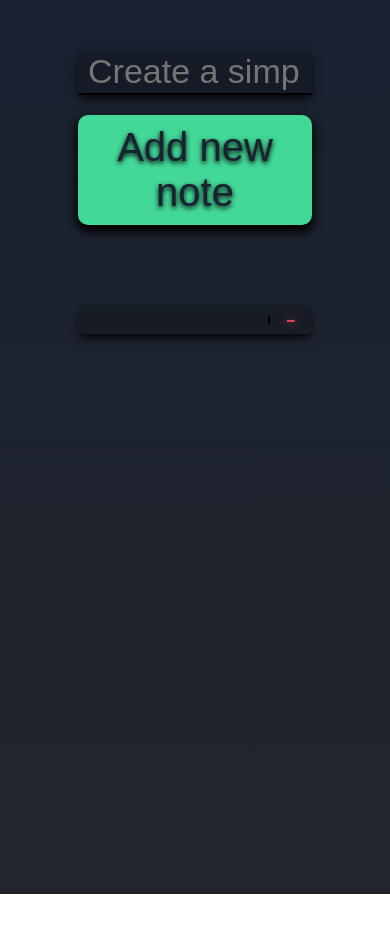
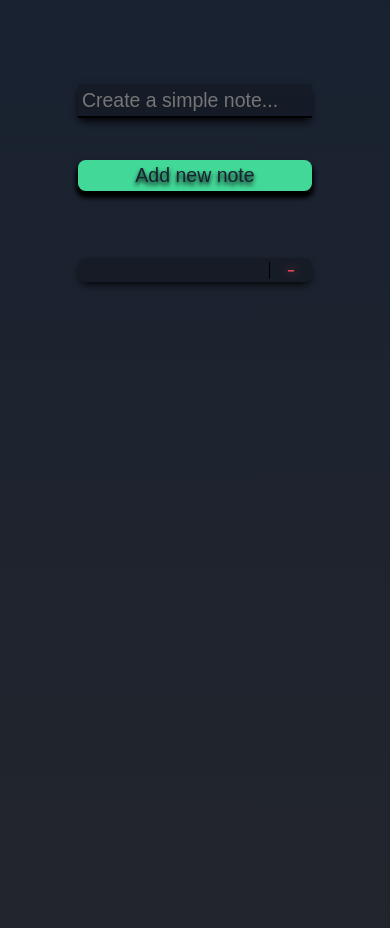
Before and after one commit to M-Moryc/ToDo, a React (Create React App) app: page / in a window 390 px wide. Before the commit the page ends 894 px from the top, so only its background shows below. Built offline with nearby package versions, Linux system fonts and the light colour scheme.

Commit message:
make the app more responsive

```diff
--- a/src/notes/notes.module.css
+++ b/src/notes/notes.module.css
@@ -2,30 +2,30 @@
     display: flex;
     flex-direction: column;
     font-family: Arial, Helvetica, sans-serif;
-    margin: 50px 0 50px 0;
+    margin: 10vh 0 1vh 0;
 }
 .addnote_box input {
     background-color: rgba(0,0,0,0.2);
-    padding: 2px 10px;
+    padding: 0.5vh 1vw;
     border: none;
-    border-bottom: 2px solid black;
-    box-shadow: 0px 5px 10px -2px black;
-    font-size: 34px;
+    border-bottom: 0.3vh solid black;
+    box-shadow: 0px 0.5vh 1vh -0.2vh black;
+    font-size: 5vw;
     color: whitesmoke;
 }
 .addnote_box input:hover {
     cursor: pointer;
 }
 .addnote_box button {
-    margin: 20px 0;
+    margin: 5vh 0;
     border: none;
     background-color: #42d897/*#E14658*/;
-    box-shadow: 0px 5px 10px 2px black;
-    border-radius: 10px;
-    font-size: 40px;
-    padding: 10px;
+    box-shadow: 0px 0.6vh 0.5vh 0.25vh black;
+    border-radius: 2vw;
+    font-size: 5vw;
+    padding: 1vw;
     color: #192231;
-    text-shadow: 0px 2px 5px black;
+    text-shadow: 0px 0.3vh 0.5vh black;
     cursor: pointer;
     transition: 0.3s linear;
 }
@@ -42,22 +42,22 @@
 .note {
     width: 100%;
     background-color: rgba(0,0,0,0.2);
-    box-shadow: 0px 5px 10px -2px black;
-    border-radius: 5px;
-    margin: 10px 0;
+    box-shadow: 0px 0.5vh 1vh -0.3vh black;
+    border-radius: 2vw;
+    margin: 2vh 0;
     display: flex;
     justify-content: center;
     align-items: center;
-    font-size: 24px;
+    font-size: 5vw;
 
 }
 .note span:nth-child(1) {
     text-align: left;
-    padding: 5px 10px;
+    padding: 1vh 3vw;
     width: 80%;
     word-break: break-all;
-    border-right: 2px solid black;
-    font-size: 34px;
+    border-right: 0.25vw solid black;
+    font-size: 3vw;
 }
 .note span:nth-child(2) {
     width: 20%;
@@ -68,5 +68,5 @@
 }
 .note span:nth-child(2):hover {
     transform: rotate(360deg);
-    font-size: 34px;
+    font-size: 6vw;
 }
```
